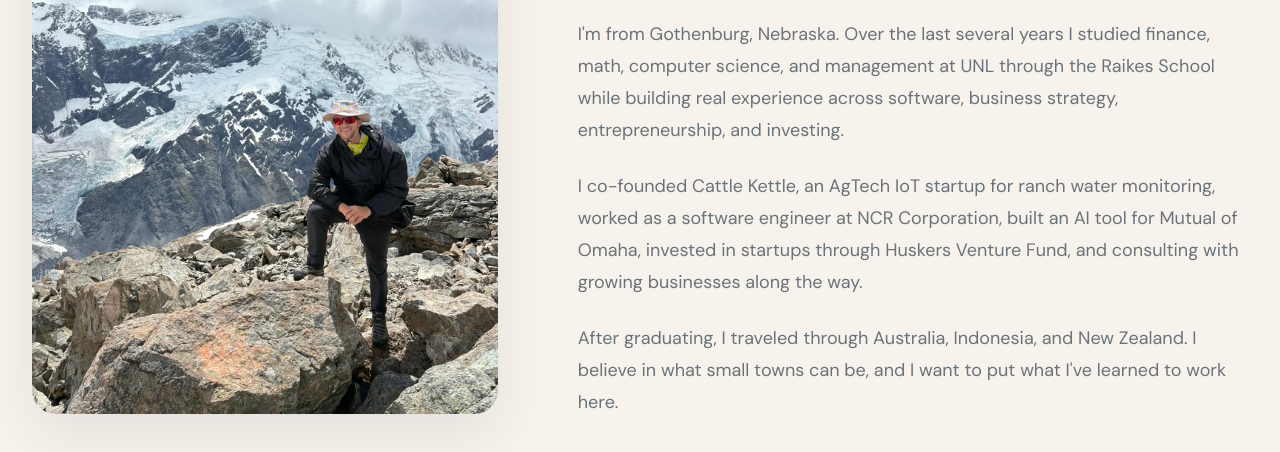
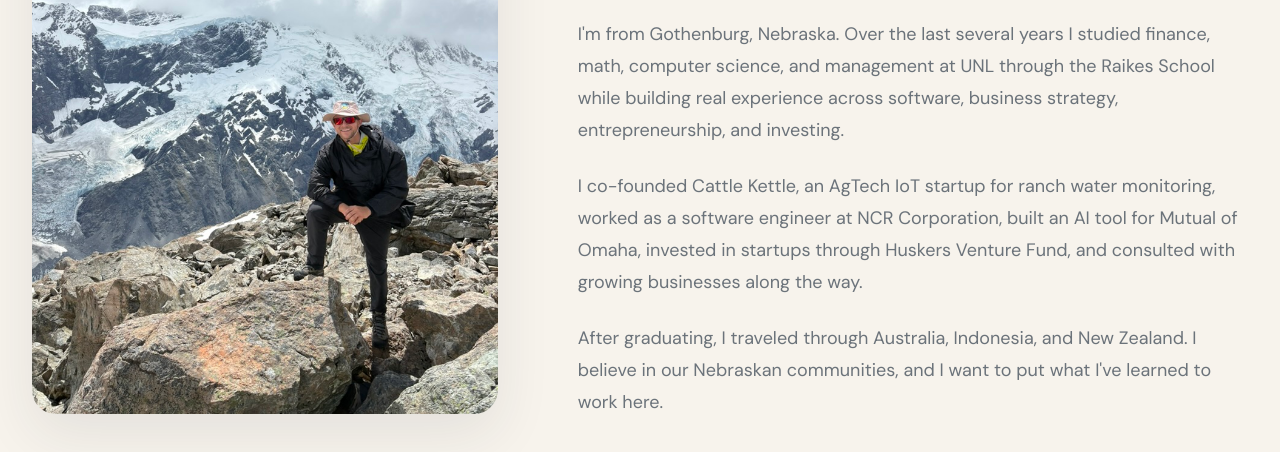
Before and after one commit to seth135/seth-daup-site, a Next.js app: page / in a window 1280 px wide. Shown: the part 4548-5000 px from the top of the page. Built offline with nearby package versions, Linux system fonts and the light colour scheme.

Commit message:
Update site

```diff
--- a/components/home/About.tsx
+++ b/components/home/About.tsx
@@ -43,11 +43,11 @@ export function About() {
             I co-founded Cattle Kettle, an AgTech IoT startup for ranch water
             monitoring, worked as a software engineer at NCR Corporation, built
             an AI tool for Mutual of Omaha, invested in startups through Huskers
-            Venture Fund, and consulting with growing businesses along the way.
+            Venture Fund, and consulted with growing businesses along the way.
           </p>
           <p>
             After graduating, I traveled through Australia, Indonesia, and New
-            Zealand. I believe in what small towns can be, and I want to put
+            Zealand. I believe in our Nebraskan communities, and I want to put
             what I&apos;ve learned to work here.
           </p>
         </div>
```
